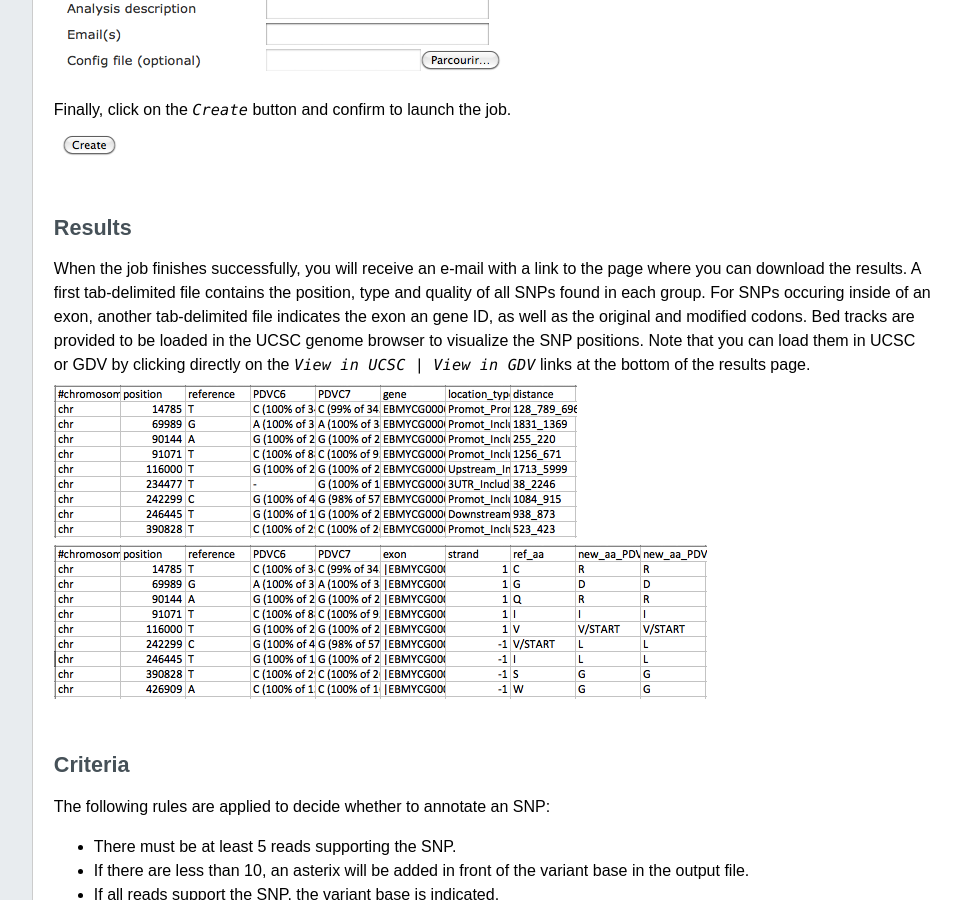
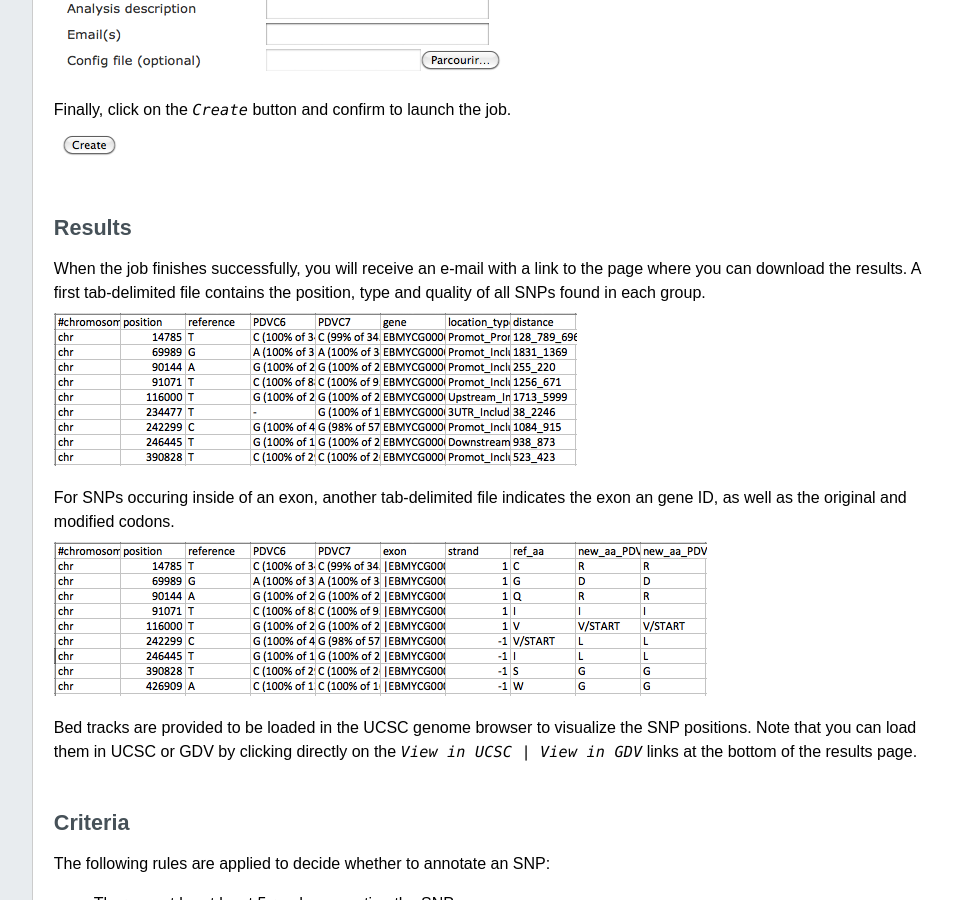
Before and after one commit to bbcf/bbcflib, a Sphinx documentation site: the page built from doc/tutorial_snp.rst, in a window 1280 px wide and 900 px high, scrolled down 1017 px. Shown: the whole window, without its empty margins (224-1185 px from the left). Built offline with Sphinx 7.4.7, drawn with Linux system fonts in a browser that asks for light colours; formulas are drawn with MathJax 3.

Commit message:
mise en page

```diff
--- a/doc/tutorial_snp.rst
+++ b/doc/tutorial_snp.rst
@@ -33,11 +33,15 @@ Finally, click on the `Create` button and confirm to launch the job.
 Results
 -------
 
-When the job finishes successfully, you will receive an e-mail with a link to the page where you can download the results. A first tab-delimited file contains the position, type and quality of all SNPs found in each group. For SNPs occuring inside of an exon, another tab-delimited file indicates the exon an gene ID, as well as the original and modified codons. Bed tracks are provided to be loaded in the UCSC genome browser to visualize the SNP positions. Note that you can load them in UCSC or GDV by clicking directly on the `View in UCSC | View in GDV` links at the bottom of the results page.
+When the job finishes successfully, you will receive an e-mail with a link to the page where you can download the results. A first tab-delimited file contains the position, type and quality of all SNPs found in each group.
 
 .. image:: images/SNP_output_all.png
 
+For SNPs occuring inside of an exon, another tab-delimited file indicates the exon an gene ID, as well as the original and modified codons.
+
 .. image:: images/SNP_output_exons.png
+
+Bed tracks are provided to be loaded in the UCSC genome browser to visualize the SNP positions. Note that you can load them in UCSC or GDV by clicking directly on the `View in UCSC | View in GDV` links at the bottom of the results page.
 
 
 Criteria
```
